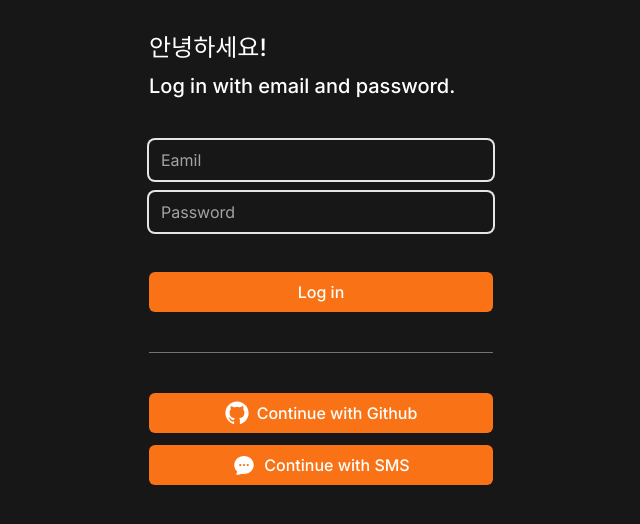
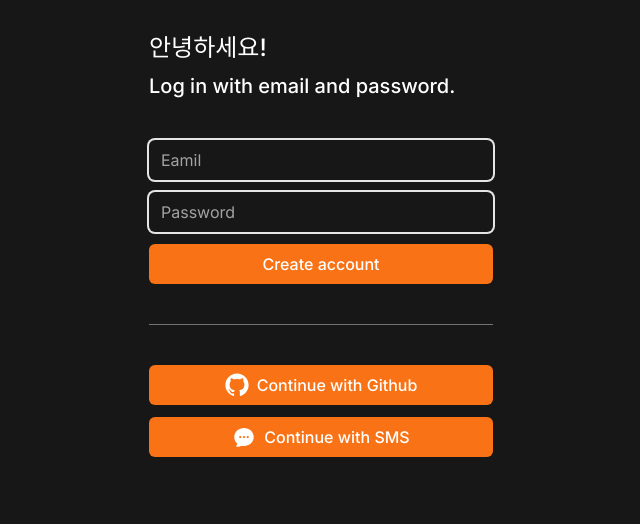
Before and after one commit to cornchiplick/carrot-market-reloaded, a Next.js app: page /login in a window 1280 px wide. Shown: the top 524 px of the page, without its empty margins (319-959 px from the left). Built offline with nearby package versions, Linux system fonts and the light colour scheme.

Commit message:
Revert "Test: 전통적 url 기반 api 요청 handler 를 제작해봄."
This reverts commit 2e265171eeb7800e8f959d1d24c0480c2cae9597.

```diff
--- a/app/login/page.tsx
+++ b/app/login/page.tsx
@@ -1,21 +1,8 @@
-"use client";
-
 import FormButton from "@/components/form-btn";
 import FormInput from "@/components/form-input";
 import SocialLogin from "@/components/social-login";
 
 export default function LogIn() {
-  const onClick = async () => {
-    const response = await fetch("/www/users", {
-      method: "POST",
-      body: JSON.stringify({
-        username: "nico",
-        password: "1234",
-      }),
-    });
-    console.log(await response.json());
-  };
-
   return (
     <div className="flex flex-col gap-10 px-5 py-8">
       <div className="flex flex-col gap-2 *:font-medium">
@@ -25,10 +12,8 @@ export default function LogIn() {
       <form className="flex flex-col gap-3">
         <FormInput type="email" placeholder="Eamil" required errors={[]} />
         <FormInput type="password" placeholder="Password" required errors={[]} />
+        <FormButton loading={false} text="Create account" />
       </form>
-      <span onClick={onClick}>
-        <FormButton loading={false} text="Log in" />
-      </span>
       <SocialLogin />
     </div>
   );
--- a/app/www/users/route.ts
+++ /dev/null
@@ -1,14 +0,0 @@
-import {NextRequest} from "next/server";
-
-export async function GET(request: NextRequest) {
-  console.log(request);
-  return Response.json({
-    ok: true,
-  });
-}
-
-export async function POST(request: NextRequest) {
-  const data = await request.json();
-  console.log("log the user in!!!");
-  return Response.json(data);
-}
```
